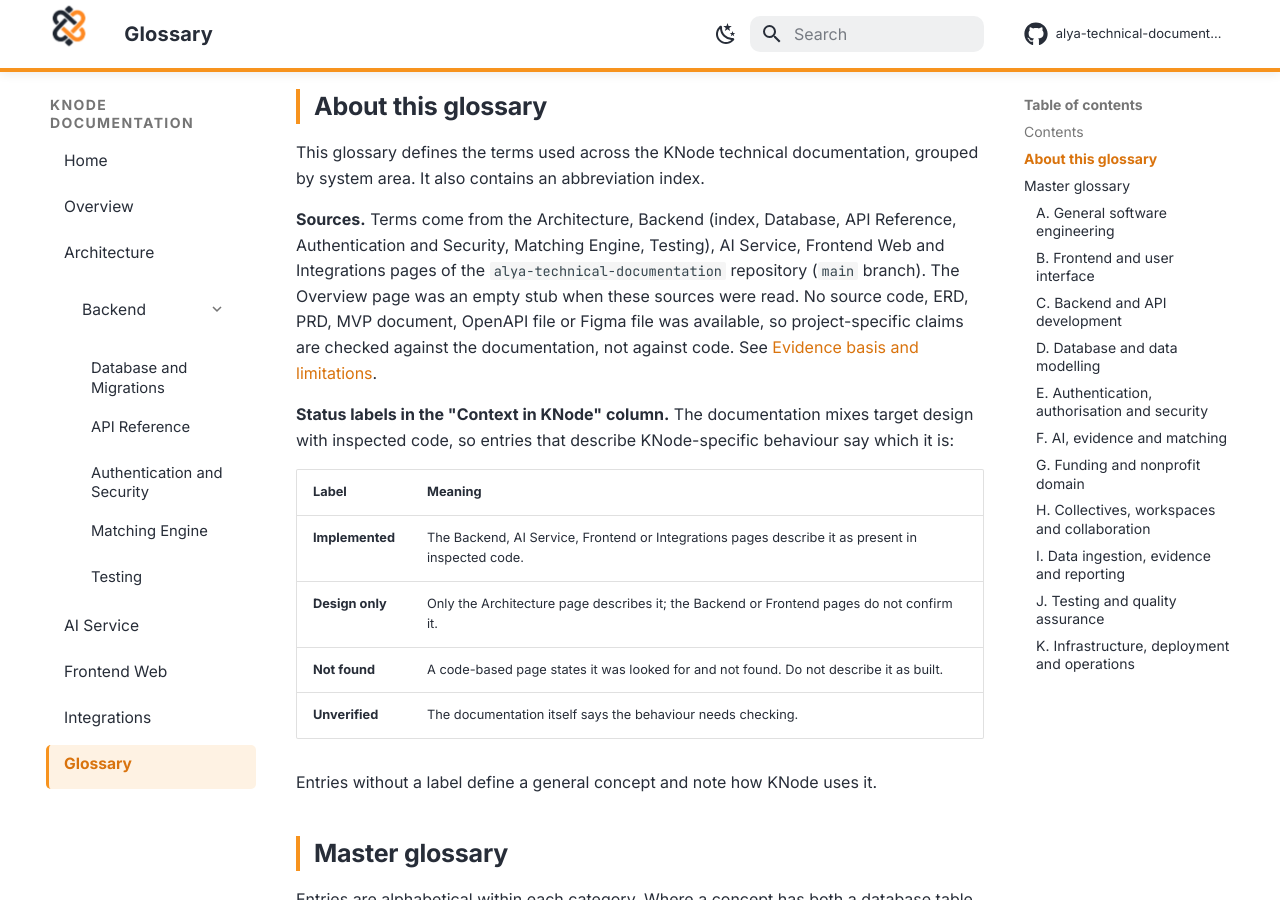
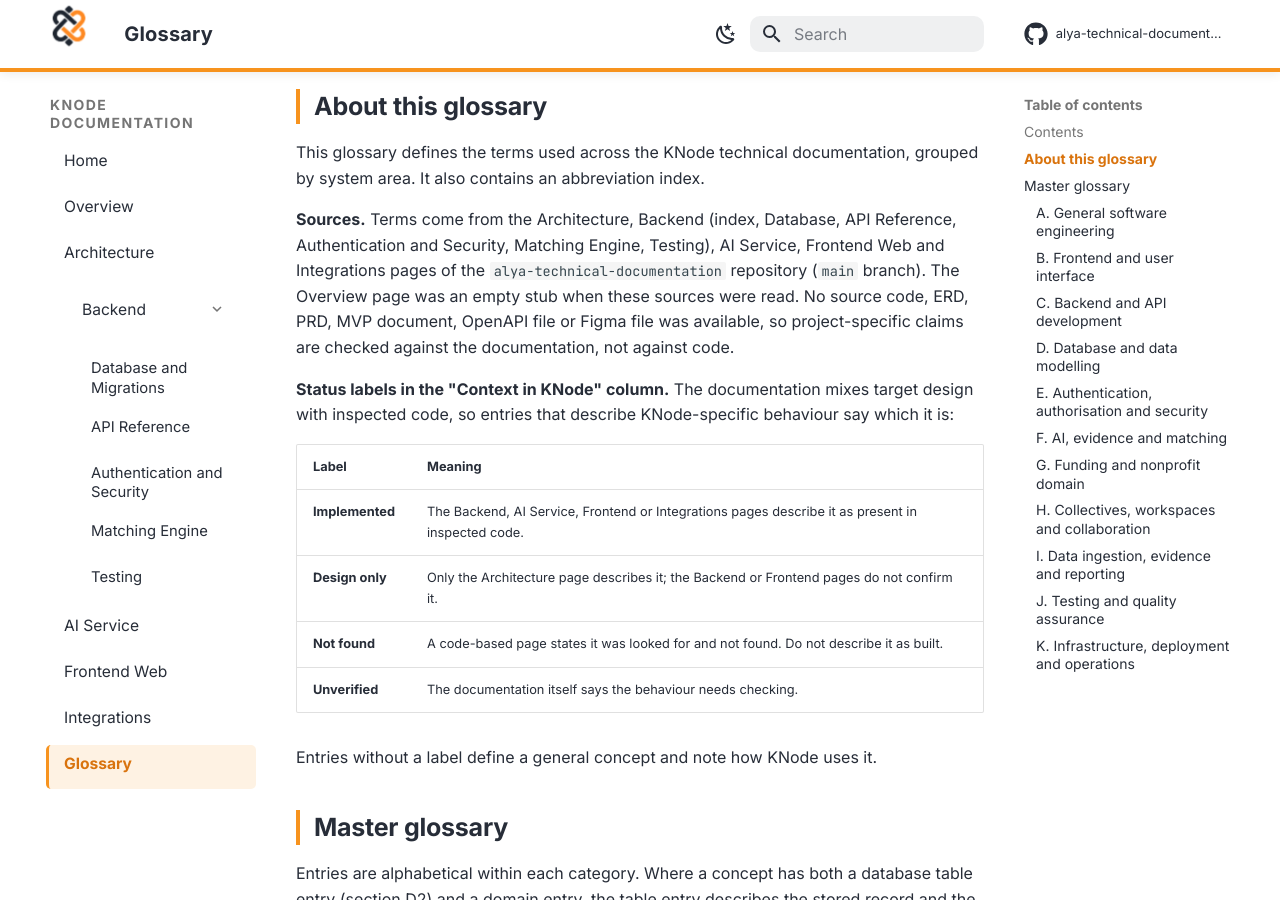
Before and after one commit to akirachix/alya-technical-documentation, an MkDocs documentation site: the page built from docs/glossary.md, in a window 1280 px wide and 900 px high, scrolled down 709 px. Built offline with MkDocs 1.6.1 and Material for MkDocs 9.7.7, drawn with Linux system fonts in a browser that asks for light colours; comment, search, counter and statistics services are not loaded.

```diff
--- a/docs/glossary.md
+++ b/docs/glossary.md
@@ -22,7 +22,7 @@ Last updated: 26 October 2026
 
 This glossary defines the terms used across the KNode technical documentation, grouped by system area. It also contains an abbreviation index.
 
-**Sources.** Terms come from the Architecture, Backend (index, Database, API Reference, Authentication and Security, Matching Engine, Testing), AI Service, Frontend Web and Integrations pages of the `alya-technical-documentation` repository (`main` branch). The Overview page was an empty stub when these sources were read. No source code, ERD, PRD, MVP document, OpenAPI file or Figma file was available, so project-specific claims are checked against the documentation, not against code. See [Evidence basis and limitations](#evidence-basis-and-limitations).
+**Sources.** Terms come from the Architecture, Backend (index, Database, API Reference, Authentication and Security, Matching Engine, Testing), AI Service, Frontend Web and Integrations pages of the `alya-technical-documentation` repository (`main` branch). The Overview page was an empty stub when these sources were read. No source code, ERD, PRD, MVP document, OpenAPI file or Figma file was available, so project-specific claims are checked against the documentation, not against code.
 
 **Status labels in the "Context in KNode" column.** The documentation mixes target design with inspected code, so entries that describe KNode-specific behaviour say which it is:
 
```
